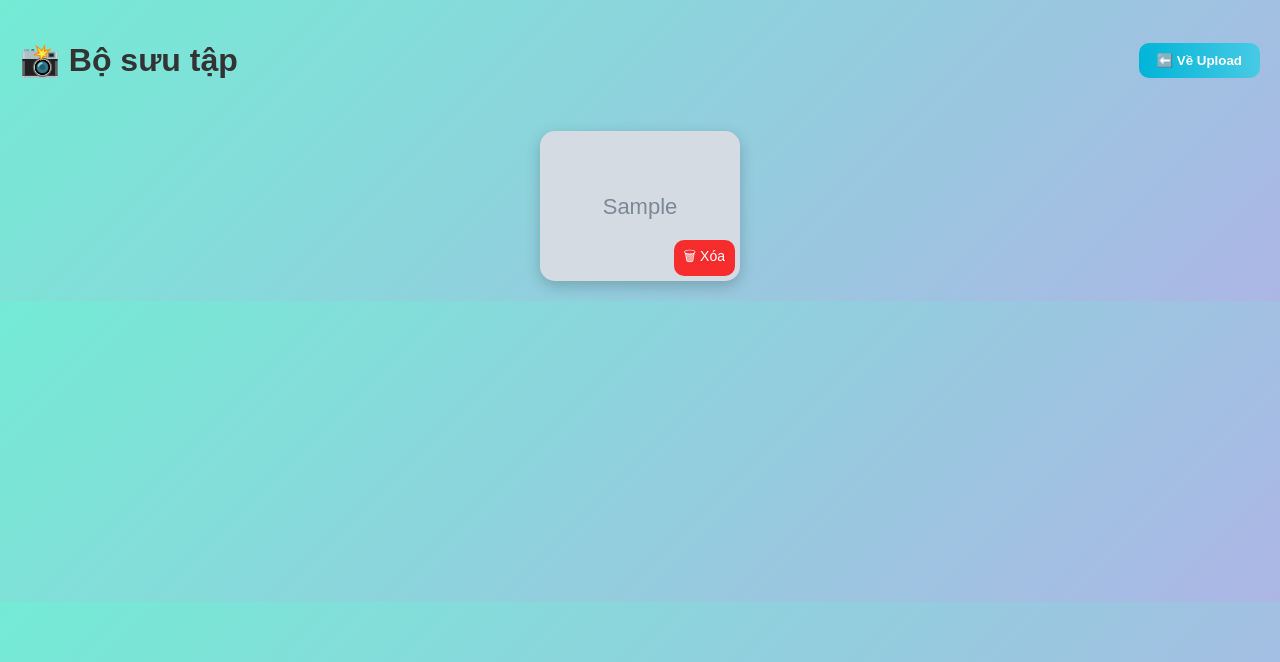
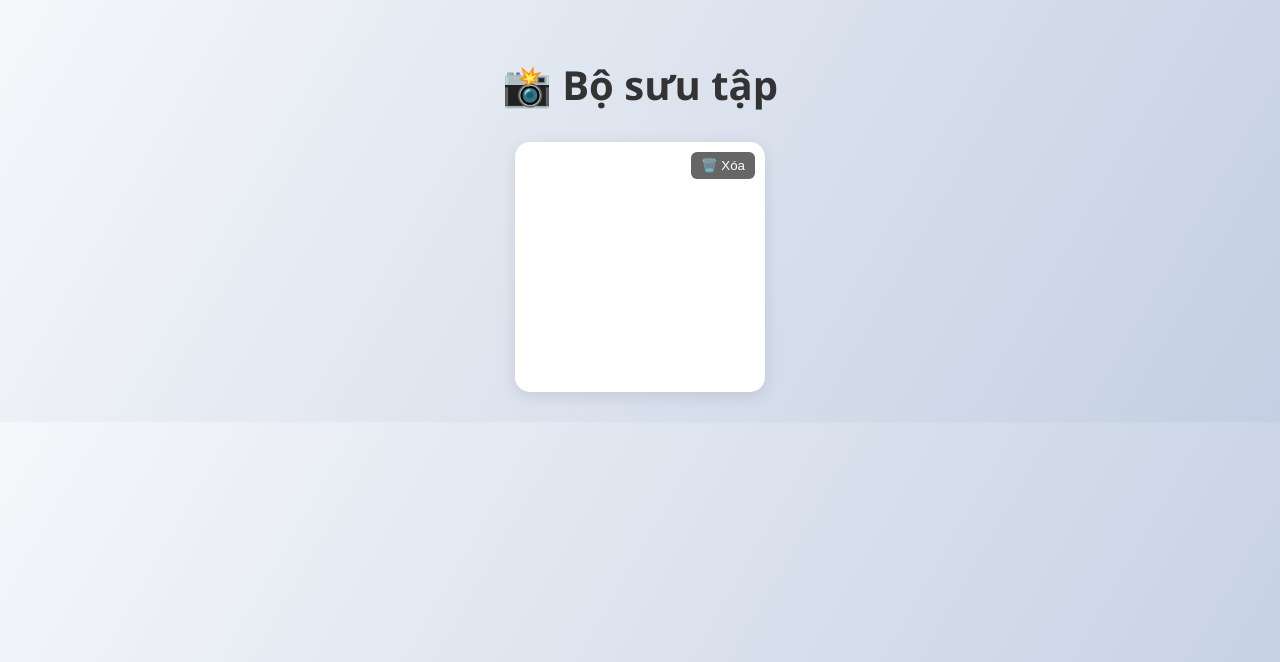
Before and after one commit to billhaha1947/flask-update, a Flask app: template templates/gallery.html in a window 1280 px wide. Shown: the top 662 px of the page. Run offline with Flask 3, Linux system fonts and the light colour scheme; the template is opened without the code that fills it: most values are stand-ins (such as "Sample title", 1, 10 or a date in 2020); grey boxes marked "Sample" are stand-in pictures.

Commit message:
Update gallery.html

```diff
--- a/templates/gallery.html
+++ b/templates/gallery.html
@@ -2,107 +2,195 @@
 <html lang="vi">
 <head>
   <meta charset="UTF-8">
-  <meta name="viewport" content="width=device-width,initial-scale=1">
-  <title>📸 Gallery</title>
+  <title>Bộ sưu tập</title>
   <style>
     body {
-      font-family: "Poppins", sans-serif;
-      background: linear-gradient(135deg, #74ebd5, #ACB6E5);
+      font-family: 'Segoe UI', sans-serif;
+      background: linear-gradient(120deg, #f5f7fa, #c3cfe2);
       margin: 0;
-      padding: 20px;
+      padding: 30px;
       text-align: center;
     }
-    h1 { color: #333; }
+
+    h1 {
+      font-size: 2.5em;
+      color: #333;
+      margin-bottom: 30px;
+    }
+
     .gallery {
-      display: flex; flex-wrap: wrap; gap: 15px; justify-content: center;
-      margin-top: 30px;
+      display: grid;
+      grid-template-columns: repeat(auto-fit, minmax(250px, 1fr));
+      gap: 20px;
+      justify-items: center;
     }
+
     .item {
       position: relative;
-      width: 200px; height: 150px;
+      background: white;
       border-radius: 15px;
       overflow: hidden;
-      box-shadow: 0 5px 15px rgba(0,0,0,0.2);
+      box-shadow: 0 4px 15px rgba(0,0,0,0.1);
+      cursor: pointer;
+      transition: transform 0.25s;
+      width: 250px;
+      height: 250px;
+      object-fit: cover;
     }
-    img, video {
-      width: 100%; height: 100%; object-fit: cover;
+
+    .item:hover {
+      transform: scale(1.03);
     }
-    .delete-btn {
+
+    .item img,
+    .item video {
+      width: 100%;
+      height: 100%;
+      object-fit: cover;
+      display: block;
+    }
+
+    .actions {
       position: absolute;
-      bottom: 5px; right: 5px;
-      background: rgba(255,0,0,0.8);
-      color: white; border: none;
-      border-radius: 10px; padding: 6px 10px;
-      cursor: pointer; font-size: 14px;
+      top: 10px;
+      right: 10px;
+      display: flex;
+      flex-direction: column;
+      gap: 5px;
     }
+
+    button {
+      background: rgba(0,0,0,0.6);
+      color: white;
+      border: none;
+      padding: 6px 10px;
+      border-radius: 6px;
+      cursor: pointer;
+      transition: 0.2s;
+    }
+
+    button:hover {
+      background: rgba(255, 0, 0, 0.8);
+    }
+
+    /* Form nhập mật khẩu */
     .password-box {
+      display: none;
+      margin-top: 5px;
+    }
+
+    .password-box input {
+      padding: 5px;
+      border-radius: 6px;
+      border: 1px solid #ccc;
+      width: 100%;
+    }
+
+    /* Phóng to ảnh/video */
+    .modal {
+      display: none;
+      position: fixed;
+      z-index: 999;
+      top: 0; left: 0;
+      width: 100%;
+      height: 100%;
+      background: rgba(0,0,0,0.85);
+      justify-content: center;
+      align-items: center;
+    }
+
+    .modal-content {
+      max-width: 90%;
+      max-height: 90%;
+      border-radius: 10px;
+      background: #000;
+      overflow: hidden;
+    }
+
+    .close {
       position: absolute;
-      bottom: 40px; right: 5px;
-      background: rgba(255,255,255,0.95);
-      border-radius: 10px; padding: 10px;
-      box-shadow: 0 2px 10px rgba(0,0,0,0.2);
-      display: none;
+      top: 20px;
+      right: 30px;
+      color: white;
+      font-size: 30px;
+      cursor: pointer;
     }
-    .password-box input {
-      padding: 6px; border-radius: 6px; border: 1px solid #ccc;
-    }
-    .topbar {
-      display: flex; justify-content: space-between;
-      align-items: center; margin-bottom: 20px;
-    }
-    .back-btn {
-      background: linear-gradient(90deg, #00b4d8, #48cae4);
-      color: white; border: none; border-radius: 10px;
-      padding: 10px 18px; font-weight: bold;
-      cursor: pointer;
-      transition: 0.3s;
-    }
-    .back-btn:hover { transform: scale(1.05); }
+
   </style>
 </head>
 <body>
-  <div class="topbar">
   <h1>📸 Bộ sưu tập</h1>
-    <button class="back-btn" onclick="window.location.href='/'">⬅️ Về Upload</button>
-  </div>
 
   <div class="gallery">
-    {% for file in files %}
-    <div class="item">
-      {% if file.url.endswith(('.mp4', '.webm', '.mov')) %}
-        <video src="{{ file.url }}" controls></video>
-      {% else %}
-        <img src="{{ file.url }}" alt="">
+    {% for file in resources %}
+      <div class="item" data-url="{{ file.secure_url }}" data-type="{{ file.resource_type }}" data-id="{{ file.public_id }}">
+        {% if file.resource_type == 'image' %}
+          <img src="{{ file.secure_url }}" alt="{{ file.public_id }}">
+        {% elif file.resource_type == 'video' %}
+          <video src="{{ file.secure_url }}" muted></video>
         {% endif %}
-      <button class="delete-btn" onclick="showPasswordBox('{{ file.public_id }}')">🗑 Xóa</button>
-      <div class="password-box" id="box-{{ file.public_id }}">
-        <input type="password" id="pw-{{ file.public_id }}" placeholder="Nhập mật khẩu">
-        <button onclick="deleteFile('{{ file.public_id }}')">OK</button>
+        <div class="actions">
+          <button onclick="showPasswordBox(event, '{{ file.public_id }}')">🗑️ Xóa</button>
+          <div class="password-box" id="pw-{{ file.public_id }}">
+            <input type="password" placeholder="Nhập mật khẩu" onkeydown="handleDelete(event, '{{ file.public_id }}')">
+          </div>
         </div>
       </div>
     {% endfor %}
   </div>
 
+  <!-- Modal phóng to -->
+  <div id="modal" class="modal" onclick="closeModal()">
+    <span class="close">&times;</span>
+    <div id="modal-content" class="modal-content"></div>
+  </div>
+
   <script>
-  function showPasswordBox(id) {
-    const box = document.getElementById('box-' + id);
-    box.style.display = box.style.display === 'block' ? 'none' : 'block';
+    // Khi bấm nút xóa -> hiện ô nhập mật khẩu
+    function showPasswordBox(e, id) {
+      e.stopPropagation();
+      const box = document.getElementById("pw-" + id);
+      box.style.display = box.style.display === "block" ? "none" : "block";
     }
 
-  async function deleteFile(id) {
-    const pw = document.getElementById('pw-' + id).value;
+    // Xóa khi Enter
+    async function handleDelete(e, id) {
+      if (e.key === "Enter") {
+        const pw = e.target.value;
         const res = await fetch(`/delete/${id}`, {
-      method: 'POST',
-      headers: {'Content-Type': 'application/json'},
+          method: "POST",
+          headers: { "Content-Type": "application/json" },
           body: JSON.stringify({ password: pw })
         });
-    if (res.ok) {
-      alert('✅ Đã xóa thành công!');
-      window.location.reload();
-    } else {
-      alert('❌ Sai mật khẩu hoặc lỗi máy chủ.');
+        const data = await res.json();
+        if (data.success) {
+          document.querySelector(`[data-id="${id}"]`).remove();
         }
       }
+    }
+
+    // Phóng to ảnh / video
+    const modal = document.getElementById("modal");
+    const modalContent = document.getElementById("modal-content");
+
+    document.querySelectorAll(".item").forEach(el => {
+      el.addEventListener("click", () => {
+        const url = el.dataset.url;
+        const type = el.dataset.type;
+        modal.style.display = "flex";
+        modalContent.innerHTML =
+          type === "image"
+            ? `<img src="${url}" style="width:100%;height:auto;">`
+            : `<video src="${url}" controls autoplay style="width:100%;height:auto;"></video>`;
+      });
+    });
+
+    function closeModal() {
+      modal.style.display = "none";
+      modalContent.innerHTML = "";
+    }
+
+    document.querySelector(".close").addEventListener("click", closeModal);
   </script>
 </body>
 </html>
```
Lines whose indentation alone changed are shown as unchanged.
